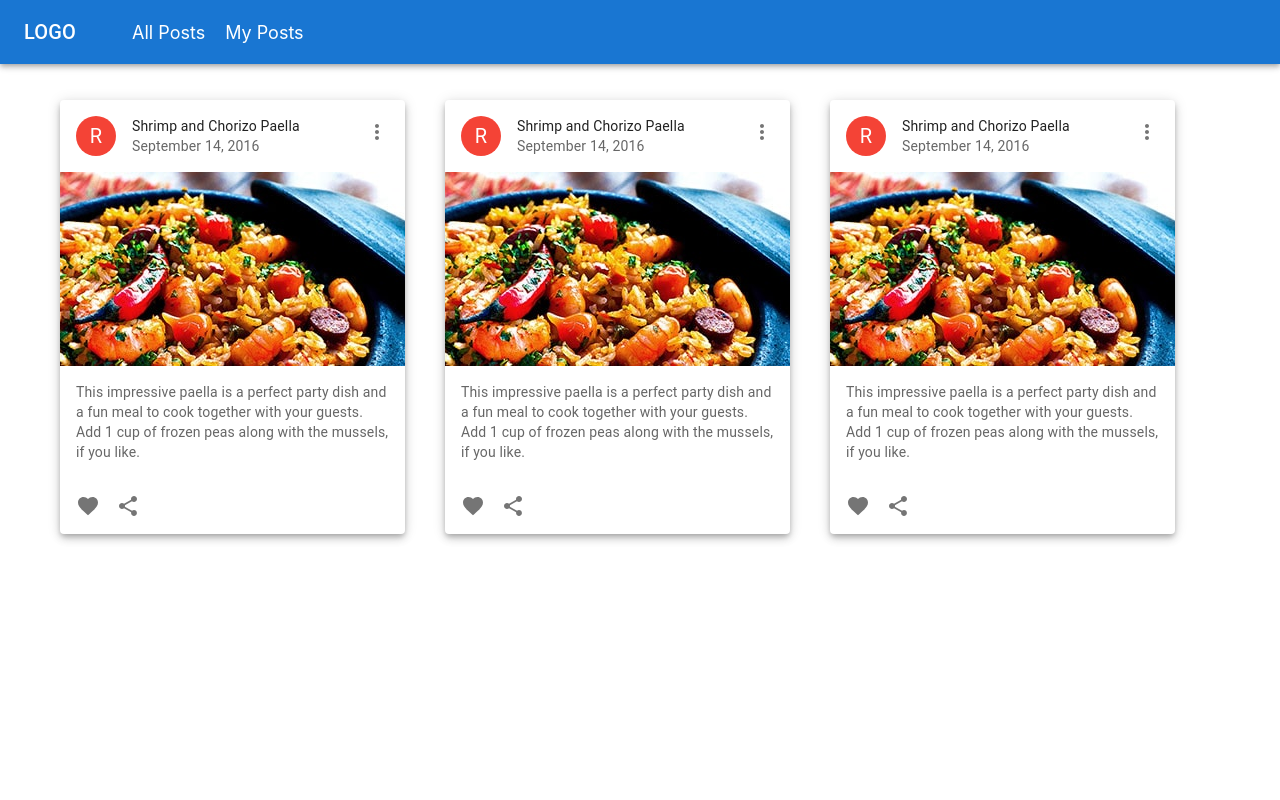
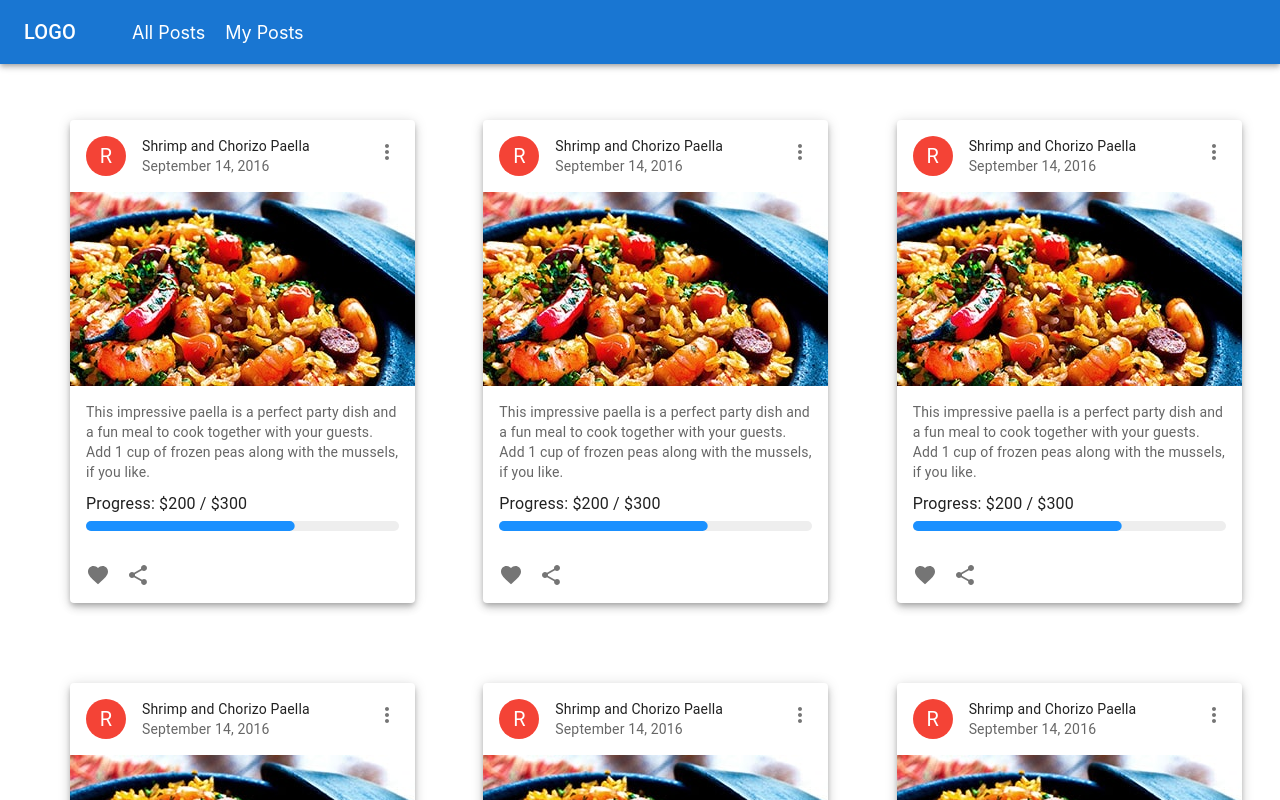
Before and after one commit to suraj10k/clear_fund, a React (Create React App) app: page /posts in a window 1280 px wide. Shown: the top 800 px of the page. Built offline with nearby package versions, Linux system fonts and the light colour scheme.

Commit message:
post cards

```diff
--- a/src/posts/PostCard.js
+++ b/src/posts/PostCard.js
@@ -1,39 +1,28 @@
-import * as React from 'react';
-import { styled } from '@mui/material/styles';
-import Card from '@mui/material/Card';
-import CardHeader from '@mui/material/CardHeader';
-import CardMedia from '@mui/material/CardMedia';
-import CardContent from '@mui/material/CardContent';
-import CardActions from '@mui/material/CardActions';
-import Collapse from '@mui/material/Collapse';
-import Avatar from '@mui/material/Avatar';
-import IconButton from '@mui/material/IconButton';
-import Typography from '@mui/material/Typography';
-import { red } from '@mui/material/colors';
-import FavoriteIcon from '@mui/icons-material/Favorite';
-import ShareIcon from '@mui/icons-material/Share';
-import MoreVertIcon from '@mui/icons-material/MoreVert';
+import * as React from "react";
+import Card from "@mui/material/Card";
+import CardHeader from "@mui/material/CardHeader";
+import CardMedia from "@mui/material/CardMedia";
+import CardContent from "@mui/material/CardContent";
+import CardActions from "@mui/material/CardActions";
+import Avatar from "@mui/material/Avatar";
+import IconButton from "@mui/material/IconButton";
+import Typography from "@mui/material/Typography";
+import { red } from "@mui/material/colors";
+import FavoriteIcon from "@mui/icons-material/Favorite";
+import ShareIcon from "@mui/icons-material/Share";
+import MoreVertIcon from "@mui/icons-material/MoreVert";
+import CustomizedProgressBars from "./Progressbar";
+import { useHistory } from "react-router-dom";
 
-const ExpandMore = styled((props) => {
-  const { expand, ...other } = props;
-  return <IconButton {...other} />;
-})(({ theme, expand }) => ({
-  transform: !expand ? 'rotate(0deg)' : 'rotate(180deg)',
-  marginLeft: 'auto',
-  transition: theme.transitions.create('transform', {
-    duration: theme.transitions.duration.shortest,
-  }),
-}));
+export default function PostCard(props) {
+  const history = useHistory();
 
-export default function RecipeReviewCard() {
-  const [expanded, setExpanded] = React.useState(false);
-
-  const handleExpandClick = () => {
-    setExpanded(!expanded);
-  };
+  function cardClickHandler() {
+    history.push(`posts/${props.id}`);
+  }
 
   return (
-    <Card sx={{ maxWidth: 345, margin: "20px 20px" }} elevation={5}>
+    <Card onClick={cardClickHandler} sx={{ minWidth: 345, maxWidth: 345, margin: "40px 30px", cursor: "pointer" }} elevation={5}>
       <CardHeader
         avatar={
           <Avatar sx={{ bgcolor: red[500] }} aria-label="recipe">
@@ -57,9 +46,10 @@ export default function RecipeReviewCard() {
       <CardContent>
         <Typography variant="body2" color="text.secondary">
           This impressive paella is a perfect party dish and a fun meal to cook
-          together with your guests. Add 1 cup of frozen peas along with the mussels,
-          if you like.
+          together with your guests. Add 1 cup of frozen peas along with the
+          mussels, if you like.
         </Typography>
+        <CustomizedProgressBars collected={200} target={300} />
       </CardContent>
       <CardActions disableSpacing>
         <IconButton aria-label="add to favorites">
@@ -68,43 +58,7 @@ export default function RecipeReviewCard() {
         <IconButton aria-label="share">
           <ShareIcon />
         </IconButton>
-        <ExpandMore
-          expand={expanded}
-          onClick={handleExpandClick}
-          aria-expanded={expanded}
-          aria-label="show more"
-        >
-        </ExpandMore>
       </CardActions>
-      <Collapse in={expanded} timeout="auto" unmountOnExit>
-        <CardContent>
-          <Typography paragraph>Method:</Typography>
-          <Typography paragraph>
-            Heat 1/2 cup of the broth in a pot until simmering, add saffron and set
-            aside for 10 minutes.
-          </Typography>
-          <Typography paragraph>
-            Heat oil in a (14- to 16-inch) paella pan or a large, deep skillet over
-            medium-high heat. Add chicken, shrimp and chorizo, and cook, stirring
-            occasionally until lightly browned, 6 to 8 minutes. Transfer shrimp to a
-            large plate and set aside, leaving chicken and chorizo in the pan. Add
-            pimentón, bay leaves, garlic, tomatoes, onion, salt and pepper, and cook,
-            stirring often until thickened and fragrant, about 10 minutes. Add
-            saffron broth and remaining 4 1/2 cups chicken broth; bring to a boil.
-          </Typography>
-          <Typography paragraph>
-            Add rice and stir very gently to distribute. Top with artichokes and
-            peppers, and cook without stirring, until most of the liquid is absorbed,
-            15 to 18 minutes. Reduce heat to medium-low, add reserved shrimp and
-            mussels, tucking them down into the rice, and cook again without
-            stirring, until mussels have opened and rice is just tender, 5 to 7
-            minutes more. (Discard any mussels that don’t open.)
-          </Typography>
-          <Typography>
-            Set aside off of the heat to let rest for 10 minutes, and then serve.
-          </Typography>
-        </CardContent>
-      </Collapse>
     </Card>
   );
 }
--- a/src/posts/PostList.css
+++ b/src/posts/PostList.css
@@ -1,5 +1,4 @@
 .postlist {
-    display: flex;
-    flex-direction: row;
-    flex-wrap: wrap;
+    display: grid;
+    grid-template-columns: auto auto auto;
 }
--- a/src/posts/PostList.js
+++ b/src/posts/PostList.js
@@ -2,12 +2,12 @@ import React from 'react'
 import PostCard from "./PostCard"
 import "./PostList.css"
 
-const posts = [{},{},{}]
+const posts = [{},{},{},{},{},{}]
 
 const PostList = () => {
     return (
         <ul className='postlist'>
-            {posts.map((post,index) => <PostCard />)}
+            {posts.map((post,index) => <PostCard key={index} id={index} />)}
         </ul>
     )
 }
--- /dev/null
+++ b/src/posts/Progressbar.js
@@ -0,0 +1,28 @@
+import * as React from 'react';
+import { styled } from '@mui/material/styles';
+import Box from '@mui/material/Box';
+import LinearProgress, { linearProgressClasses } from '@mui/material/LinearProgress';
+import { Typography } from '@mui/material';
+
+const BorderLinearProgress = styled(LinearProgress)(({ theme }) => ({
+  height: 10,
+  borderRadius: 5,
+  [`&.${linearProgressClasses.colorPrimary}`]: {
+    backgroundColor: theme.palette.grey[theme.palette.mode === 'light' ? 200 : 800],
+  },
+  [`& .${linearProgressClasses.bar}`]: {
+    borderRadius: 5,
+    backgroundColor: theme.palette.mode === 'light' ? '#1a90ff' : '#308fe8',
+  },
+}));
+
+export default function CustomizedProgressBars(props) {
+const percentage = 100*props.collected/props.target;
+
+  return (
+    <Box sx={{ flexGrow: 1, marginTop: "10px" }}>
+    <Typography sx={{ marginBottom: "5px" }}>Progress: ${props.collected} / ${props.target}</Typography>
+      <BorderLinearProgress variant="determinate" value={percentage} />
+    </Box>
+  );
+}
```
Also changed, not shown: src/logo.svg (deleted).
